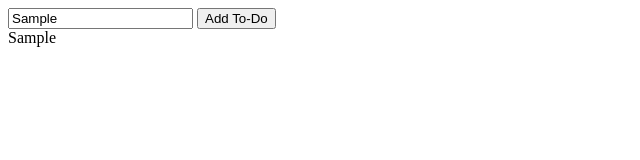
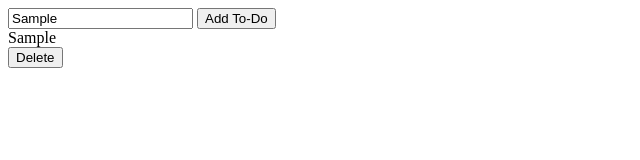
Before and after one commit to Adwaith-R-Nair/Harkirat-WebDev-Cohort-3.0, a plain HTML site: page Week-03/W-3.1/todo_final.html in a window 1280 px wide. Both pictures are taken after typing "Sample" into the empty fields and a click on the button "Add To-Do". Shown: the whole page, without its empty margins (0-640 px from the left). Drawn offline with Linux system fonts and the light colour scheme.

Commit message:
completed the todo app

```diff
--- a/Week-03/W-3.1/todo_final.html
+++ b/Week-03/W-3.1/todo_final.html
@@ -9,15 +9,23 @@
     <input type="text" placeholder="Type something bro"></input>
     <button onclick="addTodo()">Add To-Do</button>
     <script>
+        let ctr = 1;
+        function deleteTodo(index){
+            const del = document.getElementById("todo-" + index);
+            del.parentNode.removeChild(del)
+        }
+
         function addTodo() {
             const input = document.querySelector("input");
             value = input.value;
 
             const add = document.createElement("div");
-            add.innerHTML = value;
+            add.setAttribute("id", "todo-" + ctr)
+            add.innerHTML = "<div>" + value + "</div> <button onClick = 'deleteTodo(" + ctr + ")'>Delete</button>";
 
             const parent = document.querySelector("body");
             parent.appendChild(add);
+            ctr += 1;
         }
     </script>
 </body>
```
